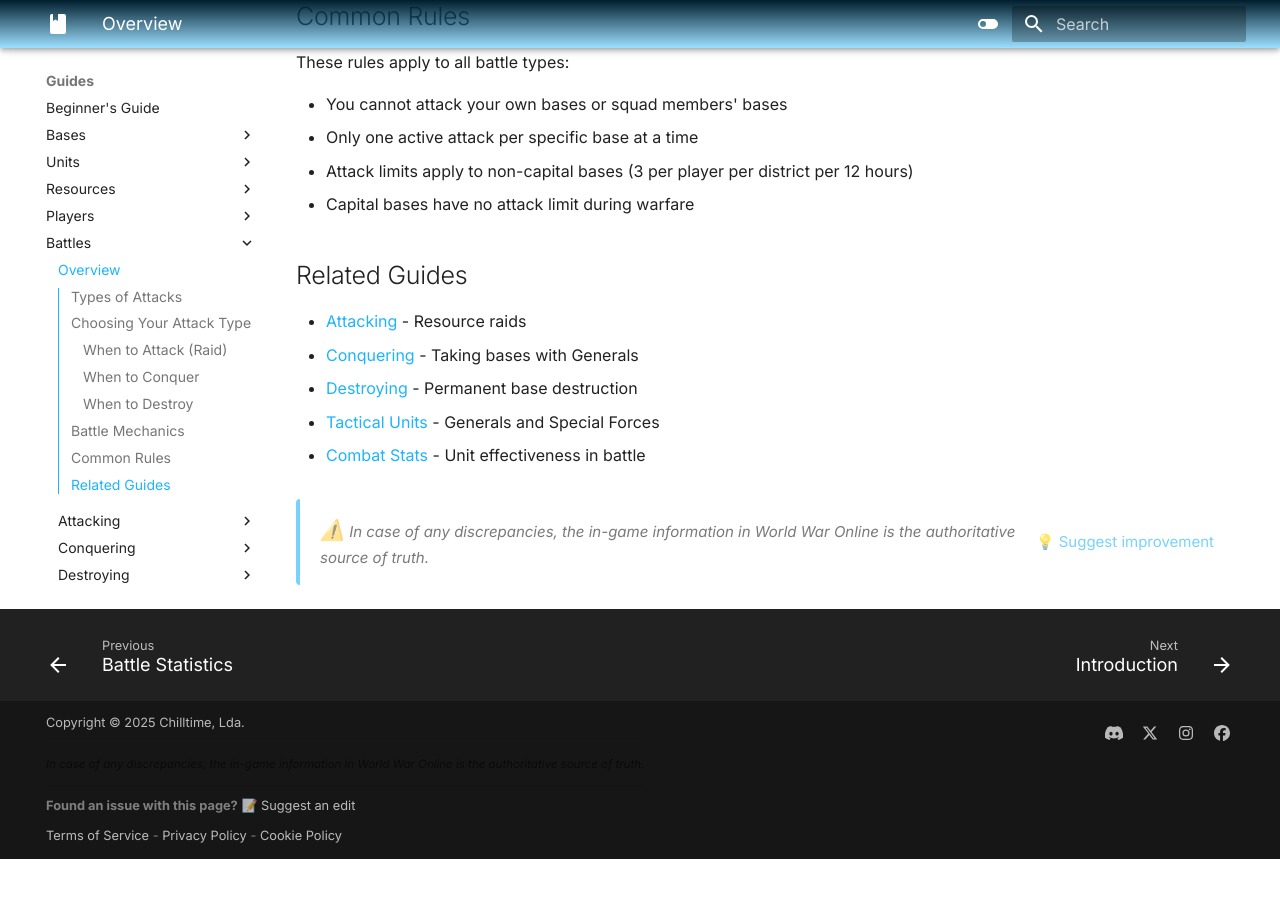
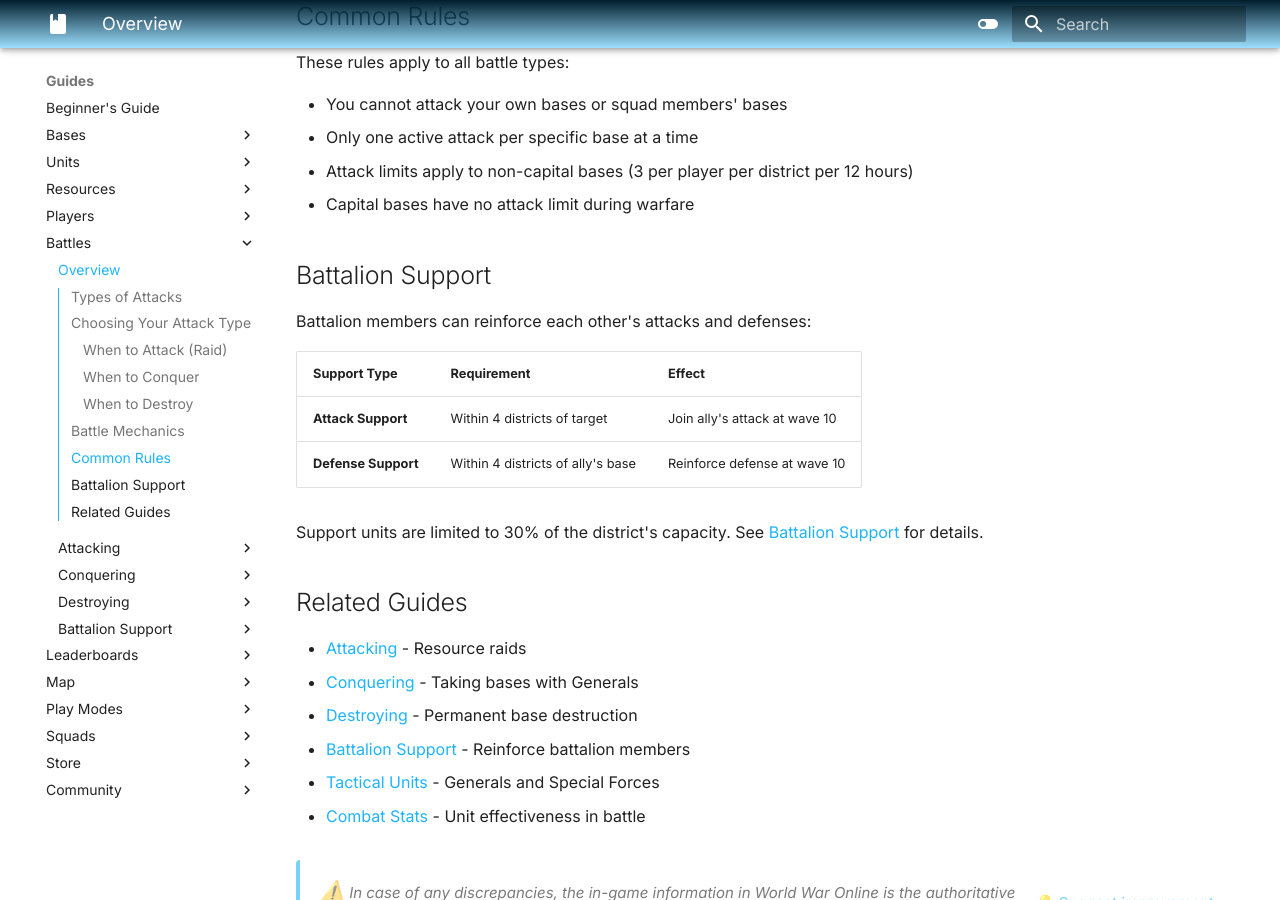
Before and after one commit to Chilltime/world-war-online-guides, an MkDocs documentation site: the page built from docs/guides/battle-overview.md, in a window 1280 px wide and 900 px high, scrolled down 2160 px. Built offline with MkDocs 1.6.1 and Material for MkDocs 9.7.7, drawn with Linux system fonts in a browser that asks for light colours; before the commit the page ends 3019 px from its top, so only the background shows below that.

Commit message:
docs: Add comprehensive Battalion Support documentation (#36)
docs: Add comprehensive Battalion Support documentation (#2819)

- Add Battalion Support introduction page explaining how the feature works
- Add Battalion Support rules page with unit limits, distance requirements
- Update battle overview with Battalion Support section
- Add navigation entries for new pages

```diff
--- a/docs/guides/battle-overview.md
+++ b/docs/guides/battle-overview.md
@@ -61,10 +61,22 @@ These rules apply to all battle types:
 - Attack limits apply to non-capital bases (3 per player per district per 12 hours)
 - Capital bases have no attack limit during warfare
 
+## Battalion Support
+
+Battalion members can reinforce each other's attacks and defenses:
+
+| Support Type | Requirement | Effect |
+|:-------------|:------------|:-------|
+| **Attack Support** | Within 4 districts of target | Join ally's attack at wave 10 |
+| **Defense Support** | Within 4 districts of ally's base | Reinforce defense at wave 10 |
+
+Support units are limited to 30% of the district's capacity. See [Battalion Support](battle-battalion-support-intro.md) for details.
+
 ## Related Guides
 
 - [Attacking](battle-attack-intro.md) - Resource raids
 - [Conquering](battle-conquer-intro.md) - Taking bases with Generals
 - [Destroying](battle-destroy-intro.md) - Permanent base destruction
+- [Battalion Support](battle-battalion-support-intro.md) - Reinforce battalion members
 - [Tactical Units](units-tactic.md) - Generals and Special Forces
 - [Combat Stats](unit-stats.md) - Unit effectiveness in battle
--- a/mkdocs.yml
+++ b/mkdocs.yml
@@ -144,6 +144,9 @@ nav:
       - Destroying:
         - Introduction: guides/battle-destroy-intro.md
         - Rules: guides/battle-destroy-rules.md
+      - Battalion Support:
+        - Introduction: guides/battle-battalion-support-intro.md
+        - Rules: guides/battle-battalion-support-rules.md
     - Leaderboards:
       - Overview: guides/leaderboards.md
       - Squad: guides/leaderboard-squad.md
```
Also changed, not shown: docs/guides/battle-battalion-support-intro.md (added, +44 -0 lines), docs/guides/battle-battalion-support-rules.md (added, +72 -0 lines).
